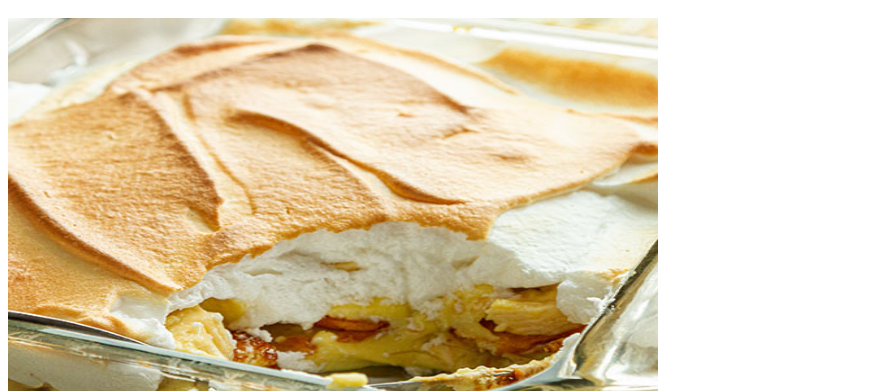
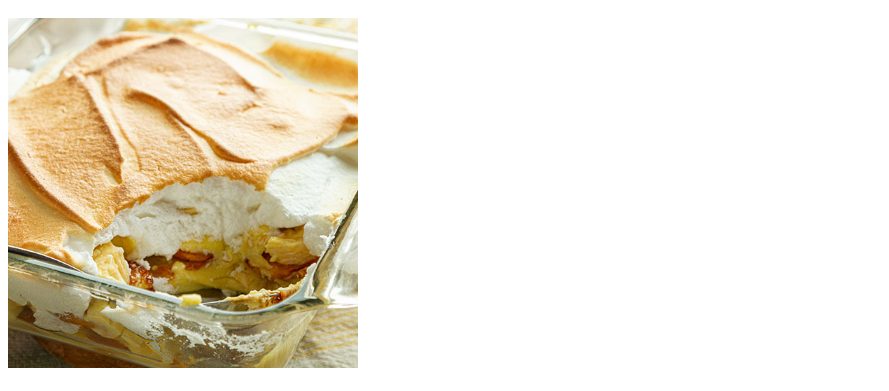
Before and after one commit to hanzd07/odin-recipes-xubuntu, a plain HTML site: page recipes/Banana Pudding.html in a window 1280 px wide. Shown: the part 107-498 px from the top of the page, without its empty margins (0-889 px from the left). Drawn offline with Linux system fonts and the light colour scheme.

Commit message:
Reparar width y height
Se agrego en el HTML y CSS el width y el height para ayudar al navegador a reservar el especio para las imagenes.

```diff
--- a/css/styles.css
+++ b/css/styles.css
@@ -10,8 +10,8 @@ h1 {
 }
 
 img {
-    height: 450px;
-    width: 650px;
+    height: auto;
+    width: 350px;
 }
 
 h2 {
--- a/recipes/Banana Pudding.html
+++ b/recipes/Banana Pudding.html
@@ -7,7 +7,7 @@
 </head>
 <body>
     <h1>Banana Pudding</h1>
-    <img src="../images/Banana-pudding-recipe.jpg" alt="Banana Pudding">
+    <img src="../images/Banana-pudding-recipe.jpg" height="auto" width="350px" alt="Banana Pudding">
     <h2>Description</h2>
     <p>Classic banana dessert, great for any occasion</p>
     <h2>Ingredients</h2>
```
Also changed, not shown: recipes/Best Hamburger Ever.html (+1 -1 lines), recipes/lasagna.html (+1 -1 lines).
